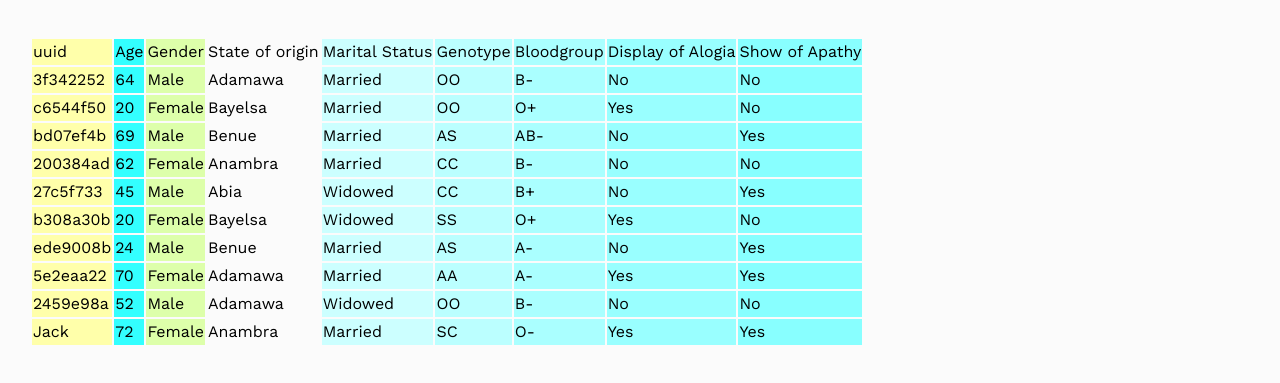
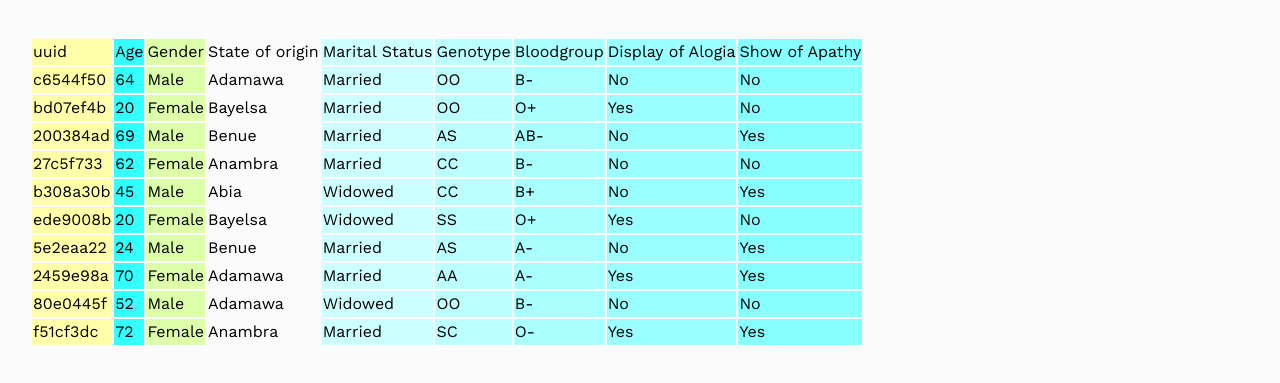
Before and after one commit to Onyelaudochukwuka/authoritative-access, a React (Create React App) app: page /dashboard/users in a window 1280 px wide. Shown: the part 303-686 px from the top of the page. Built offline with nearby package versions, Linux system fonts and the light colour scheme.

Commit message:
fix: changed last name to uuid

```diff
--- a/src/components/molecules/Table/index.tsx
+++ b/src/components/molecules/Table/index.tsx
@@ -705,9 +705,9 @@ const Table: FC<ITable> = () => {
       id: 10,
       data: [
         {
-          value: 'Name',
+          value: 'uuid',
           level: 4,
-          data: 'Jack',
+          data: faker.datatype.uuid().split('-')[0],
         },
         {
           value: 'Age',
```
Lines whose indentation alone changed are shown as unchanged.
